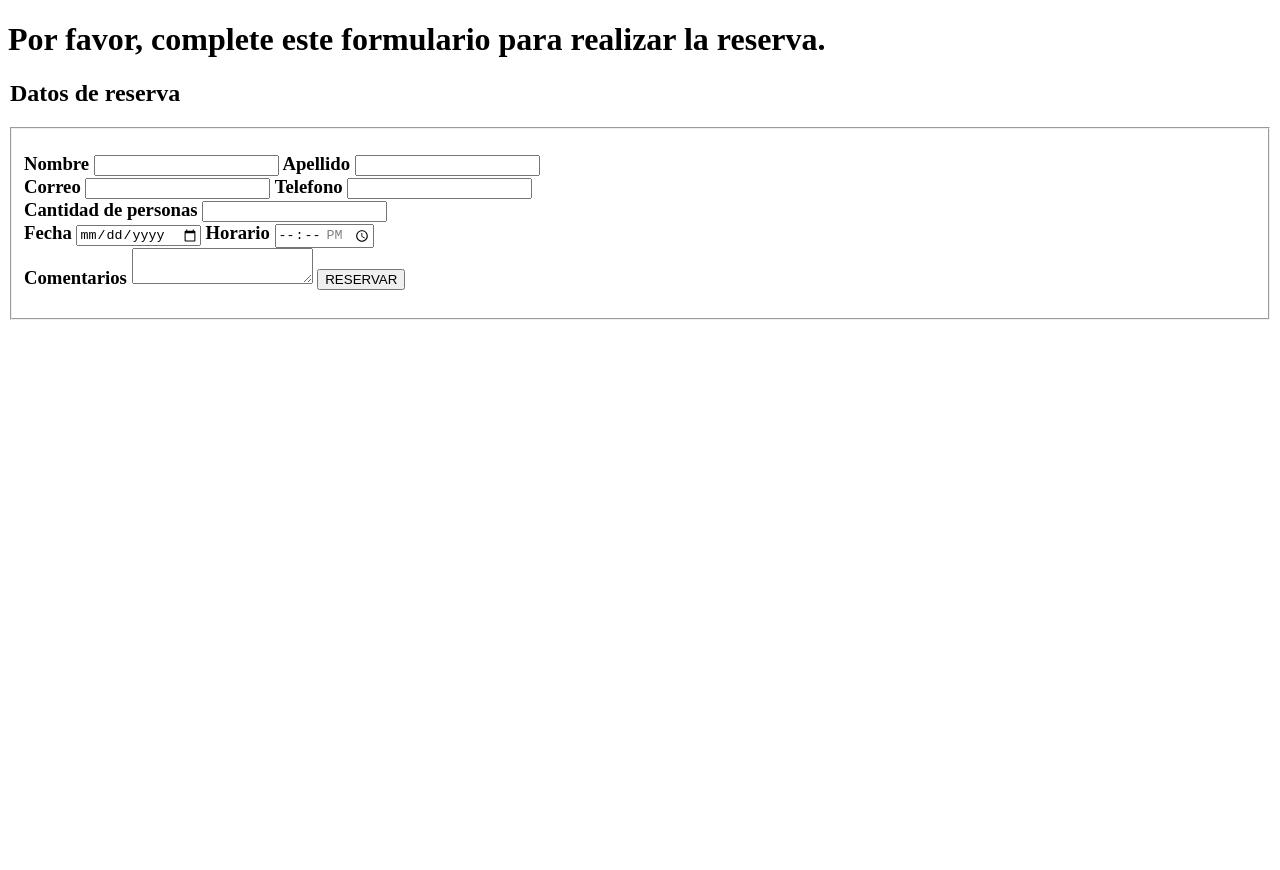
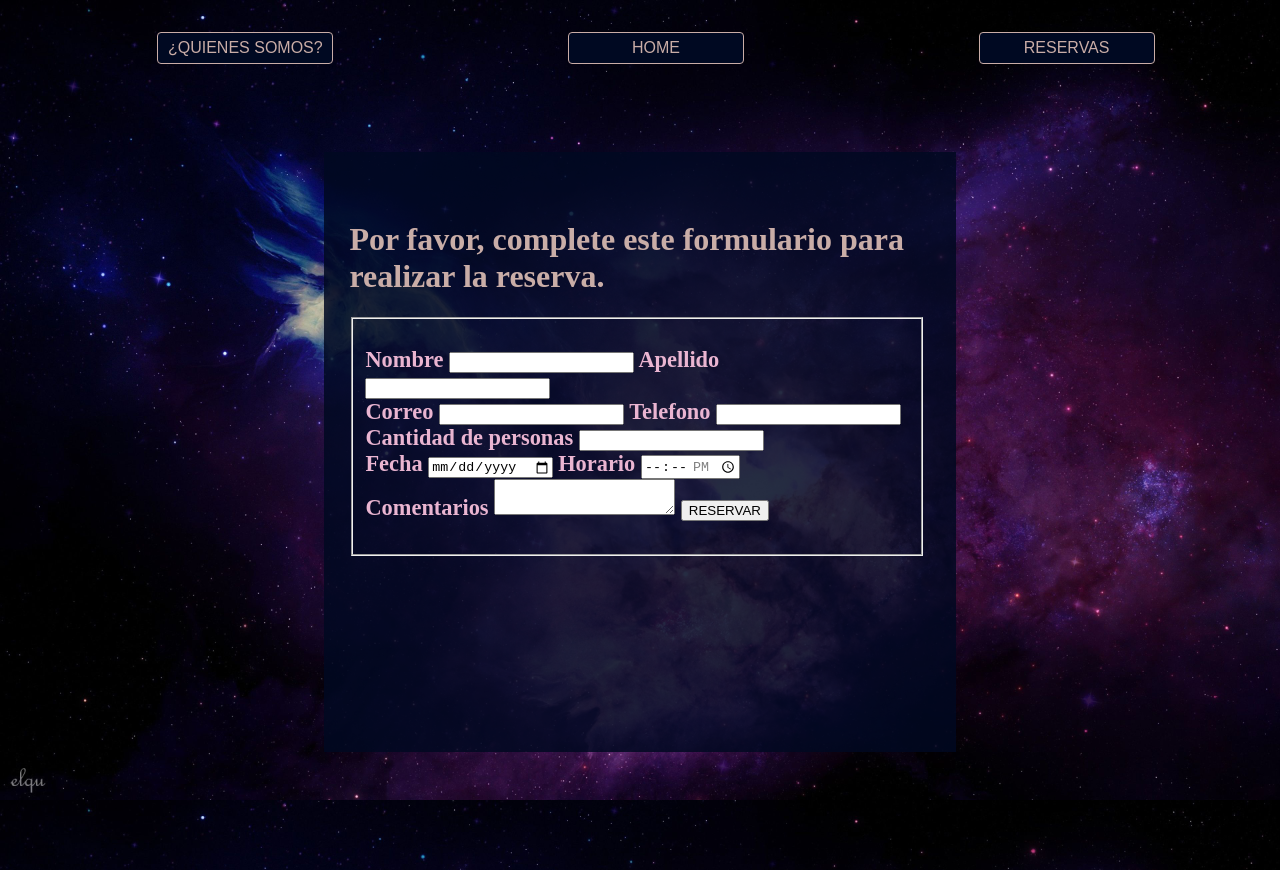
Before and after one commit to DanielSchwizer/star-drank-bar, a plain HTML site: page star drank bar/form.html in a window 1280 px wide. Shown: the top 870 px of the page. Before the commit the page ends 800 px from the top, so only its background shows below. Drawn offline with Linux system fonts and the light colour scheme.

Commit message:
initial arrangement

```diff
--- /dev/null
+++ b/star drank bar/assets/CSS/form/form-impstyle.css
@@ -0,0 +1,3 @@
+@import "../body-style.css";
+@import "../header-style.css";
+@import "../footer-style.css"
--- /dev/null
+++ b/star drank bar/assets/CSS/form/form-style.css
@@ -0,0 +1,19 @@
+.text {
+    color: #C9ADA7;
+    position: absolute;
+    height: 100%;
+    width: 45%;
+    align-items: center;
+    top: 25%;
+    left: 27.3%;
+}
+
+.block {
+    color: #C9ADA7;
+    background-color: #000922;
+    display: flex;
+    height: 100%;
+    width: 50%;
+    opacity: 0.85;
+    margin: auto;
+}
--- a/star drank bar/form.html
+++ b/star drank bar/form.html
@@ -2,10 +2,20 @@
 <html>
     <head>
         <title>Reserva</title>
+        <link rel="stylesheet" href="./assets/CSS/form/form-style.css">
+        <link rel="stylesheet" href="./assets/CSS/form/form-impstyle.css">
     </head>
     <body>
+        <header>
+            <nav class="nav-container">
+                <a href="#"><button class="button-link">¿Quienes Somos?</button></a>
+                <a href="./index.html"><button class="button-link">home</button></a>
+                <a href="./form.html"><button class="button-link">Reservas</button></a>
+              </nav>
+        </header>
+        <div class="block"></div>
+        <div class="text">
             <h1>Por favor, complete este formulario para realizar la reserva.</h1>
-        <legend><h2>Datos de reserva</h2></legend>
             <fieldset>
                 <h3>
                     <form action="contacto.html">
@@ -33,5 +43,6 @@
                     </form>
                 </h3>
             </fieldset>
+        </div>
     </body>
 </html>
```
Lines whose indentation alone changed are shown as unchanged.
